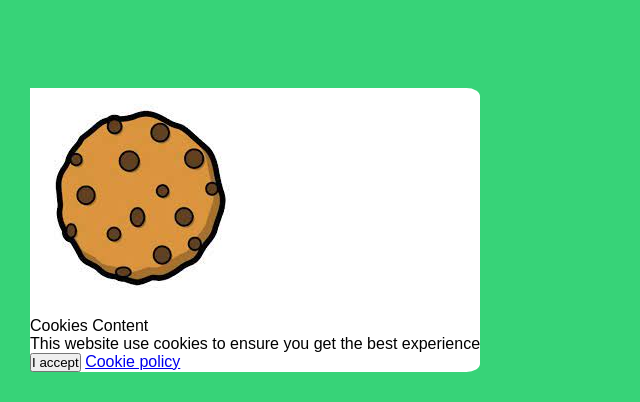
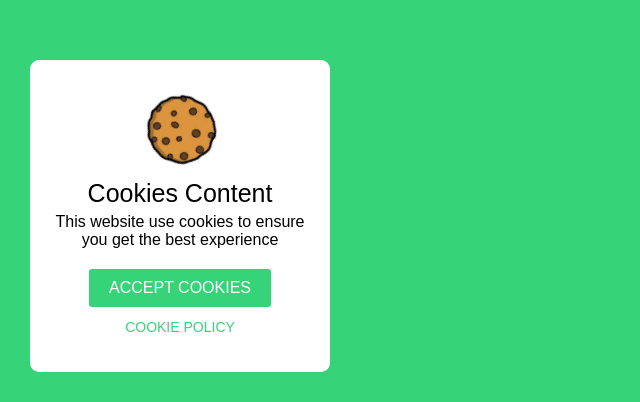
Before and after one commit to KeddyB/updated-website-files, a plain HTML site: page cookie.html in a window 1280 px wide. Shown: the part 398-800 px from the top of the page, without its empty margins (0-640 px from the left). Drawn offline with Linux system fonts and the light colour scheme.

Commit message:
trying to fix the cookie box

```diff
--- a/cookie.css
+++ b/cookie.css
@@ -12,6 +12,65 @@ body{
     bottom: 30px;
     left: 30px;
     background: #fff;
-    max-width: 40%;
+    max-width: 300px;
     border-radius: 3%;
+    text-align: center;
+    padding: 25px 25px 25px 25px;
 }
+.wrapper img{
+    max-width: 90px;
+    animation: image 6s linear;
+    border-radius: 50%;
+}
+.wrapper.hide{
+    position: absolute;
+    left: -5000px;
+    opacity: 0;
+    visibility: hidden;
+    transition: all 0.1s ease;
+}
+@keyframes image{
+    0%{
+        transform: rotate(720deg);
+    }
+}
+.wrapper content{
+    margin-top: 10px;
+}
+.content header{
+    font-size: 25px;
+    font-weight: 350;
+}
+.content p{
+    color: black;
+    margin: 5px 0 20px 0;
+}
+.content .buttons{
+    display: flex;
+    flex-direction: column;
+    align-items: center;
+    justify-content: center;
+}
+.buttons button{
+    padding: 10px 20px;
+    background-color: rgb(55, 211, 120);
+    border: none;
+    border-radius: 3px;
+    outline: none;
+    font-size: 16px;
+    font-weight: 500;
+    color: white;
+    cursor: pointer;
+}
+.buttons button:hover{
+    font-size: 17px;
+}
+.buttons a{
+    color: rgb(55, 211, 120);
+    padding: 12px 12px 12px 12px;
+    text-decoration: none;
+    font-size: 14px;
+}
+.buttons a:hover{
+    font-size: 15px;
+}
--- a/cookie.html
+++ b/cookie.html
@@ -13,9 +13,9 @@
         <div class="content">
             <header>Cookies Content</header>
             <p>This website use cookies to ensure you get the best experience</p>
-            <div class="button">
-                <button class="item">I accept</button>
-                <a href="https://www.termsfeed.com/live/6257bbc7-74f5-4397-93d0-b4e825f2bcc8" class="item">Cookie policy</a>
+            <div class="buttons">
+                <button class="item">ACCEPT COOKIES</button>
+                <a href="https://www.termsfeed.com/live/6257bbc7-74f5-4397-93d0-b4e825f2bcc8" class="item">COOKIE POLICY</a>
             </div>
         </div>
     </div>
--- a/cookie.js
+++ b/cookie.js
@@ -0,0 +1,16 @@
+const cookieBox = document.querySelector(".wrapper"),
+acceptBtn = cookieBox.querySelector(".buttons button")
+
+acceptBtn.onclick = ()=>{
+    //setting cookie for a month after one month it will expire
+    document.cookie = "CookieBy=Keddy; max-age="+60*60*24*30;
+    if(document.cookie){
+        cookieBox.classList.add("hide");
+    }
+    else{
+        alert("Cookie cannot be set");
+    }
+}
+//check if the cookie has expired and show the cookie box
+let checkCookie = document.cookie.indexOf("CookieBy=Keddy")
+checkCookie != -1 ? cookieBox.classList.add("hide"): cookieBox.classList.remove("hide")
```
